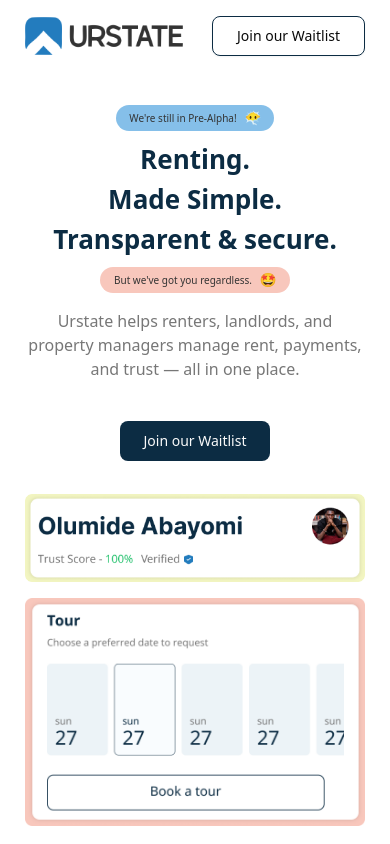
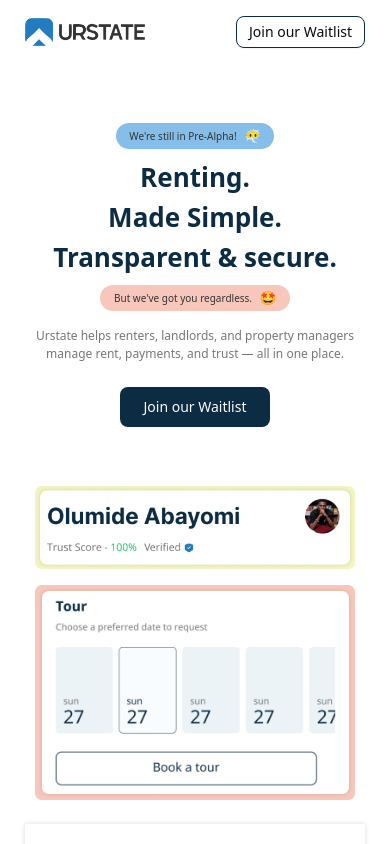
Before and after one commit to chidubemthedev/urstate, a Next.js app: page / in a window 390 px wide. Shown: the top 844 px of the page. Built offline with nearby package versions, Linux system fonts and the light colour scheme.

Commit message:
pre deploy

```diff
--- a/src/components/landing/hero.tsx
+++ b/src/components/landing/hero.tsx
@@ -5,14 +5,14 @@ import { DialogTrigger } from "../ui/dialog";
 
 const Hero = () => {
   return (
-    <div className="relative flex items-center justify-center flex-col gap-10 h-[50vh] md:h-[60vh]">
-      <div className="hidden md:flex absolute left-30 top-30 items-center justify-center gap-2 bg-[#85BFE9] rounded-xl px-[13.5px] py-1">
+    <div className="relative flex items-center justify-center flex-col gap-6 md:gap-10 h-[50vh] md:h-[60vh]">
+      <div className="hidden md:flex absolute left-[9%] top-[25%] items-center justify-center gap-2 bg-[#85BFE9] rounded-xl px-[13.5px] py-1 -z-10">
         <p className="text-[#333333] text-sm leading-5">
           We&apos;re still in Pre-Alpha!
         </p>
         <Image src={"/images/cloud.gif"} alt="gif" width={32} height={32} />
       </div>
-      <div className="hidden md:flex absolute right-20 top-45 items-center justify-center gap-2 bg-[#F8C7BC] rounded-xl px-[13.5px] py-1">
+      <div className="hidden md:flex absolute right-[5%] top-[35%] items-center justify-center gap-2 bg-[#F8C7BC] rounded-xl px-[13.5px] py-1 -z-10">
         <p className="text-[#333333] text-sm leading-5">
           But we&apos;ve got you regardless.
         </p>
@@ -41,7 +41,7 @@ const Hero = () => {
           </p>
           <Image src={"/images/star.gif"} alt="gif" width={16} height={16} />
         </div>
-        <p className="text-[#777777] text-base leading-6 text-center">
+        <p className="text-[#777777] text-xs md:text-base leading-[18px] md:leading-6 text-center">
           Urstate helps renters, landlords, and property managers manage rent,
           payments, and trust — all in one place.
         </p>
--- a/src/components/landing/nav.tsx
+++ b/src/components/landing/nav.tsx
@@ -6,15 +6,33 @@ import Form from "../form";
 const Nav = () => {
   return (
     <div className="flex items-center justify-between sticky top-0 py-4 bg-white z-50">
-      <Image src={"/images/logo.png"} width={158} height={37} alt="logo" />
-
+      <div className="hidden md:flex">
+        <Image src={"/images/logo.png"} width={158} height={37} alt="logo" />
+      </div>
+      <div className="flex md:hidden">
+        <Image src={"/images/logo.png"} width={120} height={28} alt="logo" />
+      </div>
       <Form
         trigger={
           <DialogTrigger asChild>
             <Button
               size={"lg"}
               variant={"outline"}
-              className="border border-[#0C2C43]"
+              className="border border-[#0C2C43] hidden md:flex"
+            >
+              Join our Waitlist
+            </Button>
+          </DialogTrigger>
+        }
+      />
+
+      <Form
+        trigger={
+          <DialogTrigger asChild>
+            <Button
+              size={"sm"}
+              variant={"outline"}
+              className="border border-[#0C2C43] flex md:hidden"
             >
               Join our Waitlist
             </Button>
--- a/src/components/landing/trio-mobile.tsx
+++ b/src/components/landing/trio-mobile.tsx
@@ -3,7 +3,7 @@ import Image from "next/image";
 const TrioMobile = () => {
   return (
     <div className="flex flex-col md:hidden gap-6 items-center justify-center">
-      <div className="flex flex-col gap-4">
+      <div className="flex flex-col gap-4 px-2.5">
         <Image
           src={"/images/olumide.png"}
           width={372}
@@ -48,6 +48,7 @@ const TrioMobile = () => {
         </div>
       </div>
 
+      <div className="px-2.5">
         <Image
           src={"/images/apply.png"}
           width={283}
@@ -56,6 +57,7 @@ const TrioMobile = () => {
           className="w-full h-full"
         />
       </div>
+    </div>
   );
 };
 
```
Lines whose indentation alone changed are shown as unchanged.
